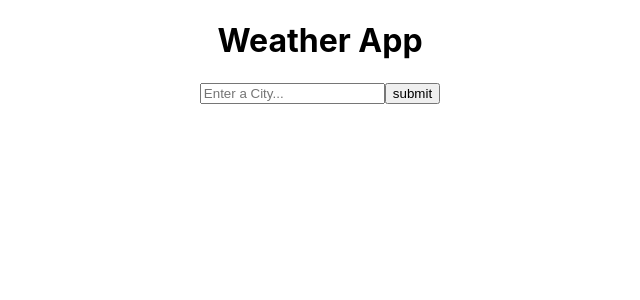
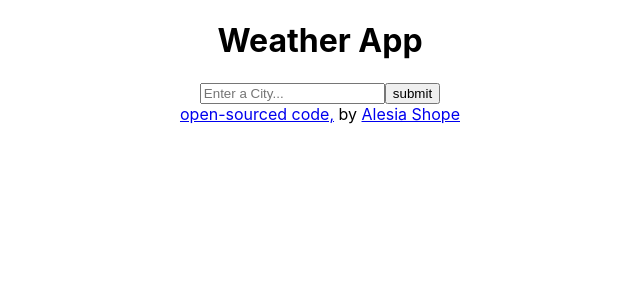
Before and after one commit to avsangel/weather-app-react, a React (Create React App) app: page / in a window 1280 px wide. Shown: the top 300 px of the page, without its empty margins (320-960 px from the left). Built offline with nearby package versions, Linux system fonts and the light colour scheme.

Commit message:
updated links

```diff
--- a/src/index.js
+++ b/src/index.js
@@ -10,6 +10,20 @@
   <React.StrictMode>
     <h1>Weather App</h1>
     <Search />
+    <footer>
+      {" "}
+      <a href="https://github.com/avsangel/weather-app-react" target="_blank">
+        open-sourced code,
+      </a>{" "}
+      by{" "}
+      <a
+        href="https://github.com/avsangel?tab=repositories&ocid=AIDcmmcwpj1e5v_SEM__k_CjwKCAjw4f6zBhBVEiwATEHFVtRDTlvEsi5Kmbtt1GDzKE92CsBoBDIXvKeELijRuxY7kC8ZYM6whhoC4aEQAvD_BwE_k_"
+        target="_blank"
+      >
+        {" "}
+        Alesia Shope
+      </a>
+    </footer>
   </React.StrictMode>
 );
 
```
